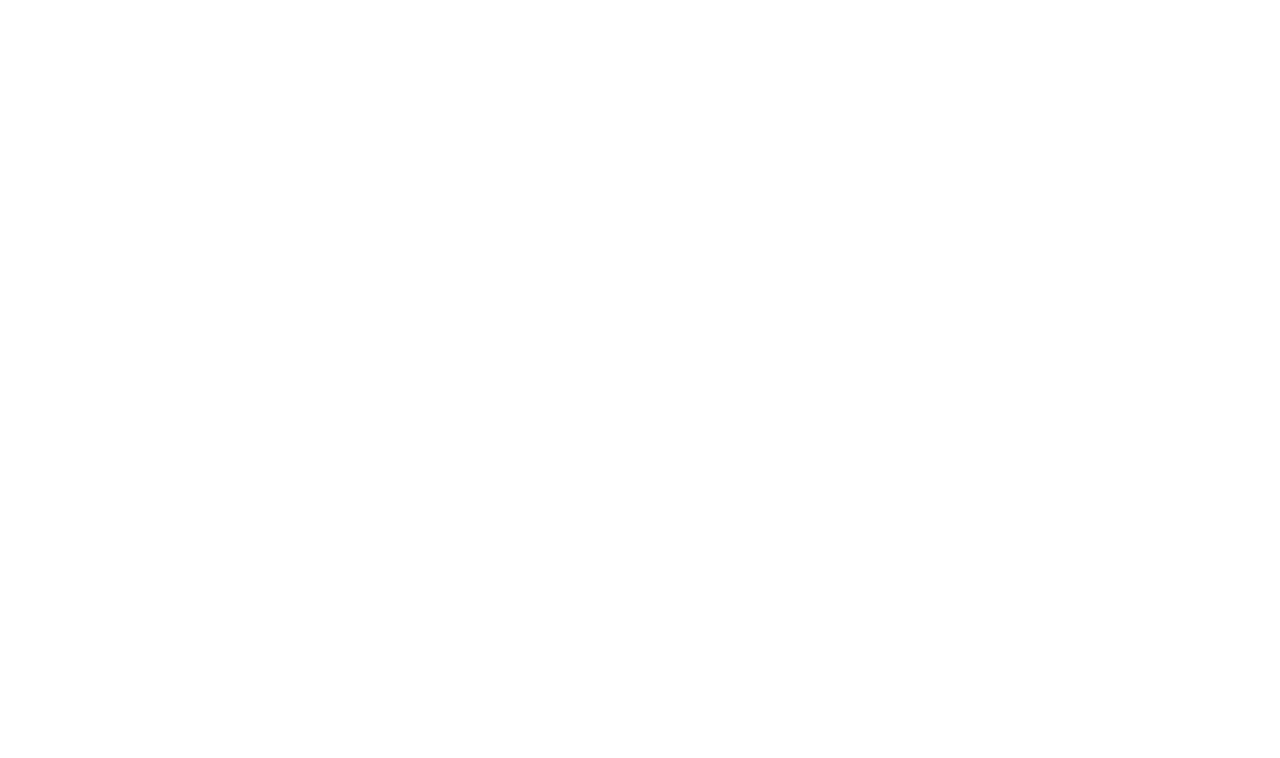
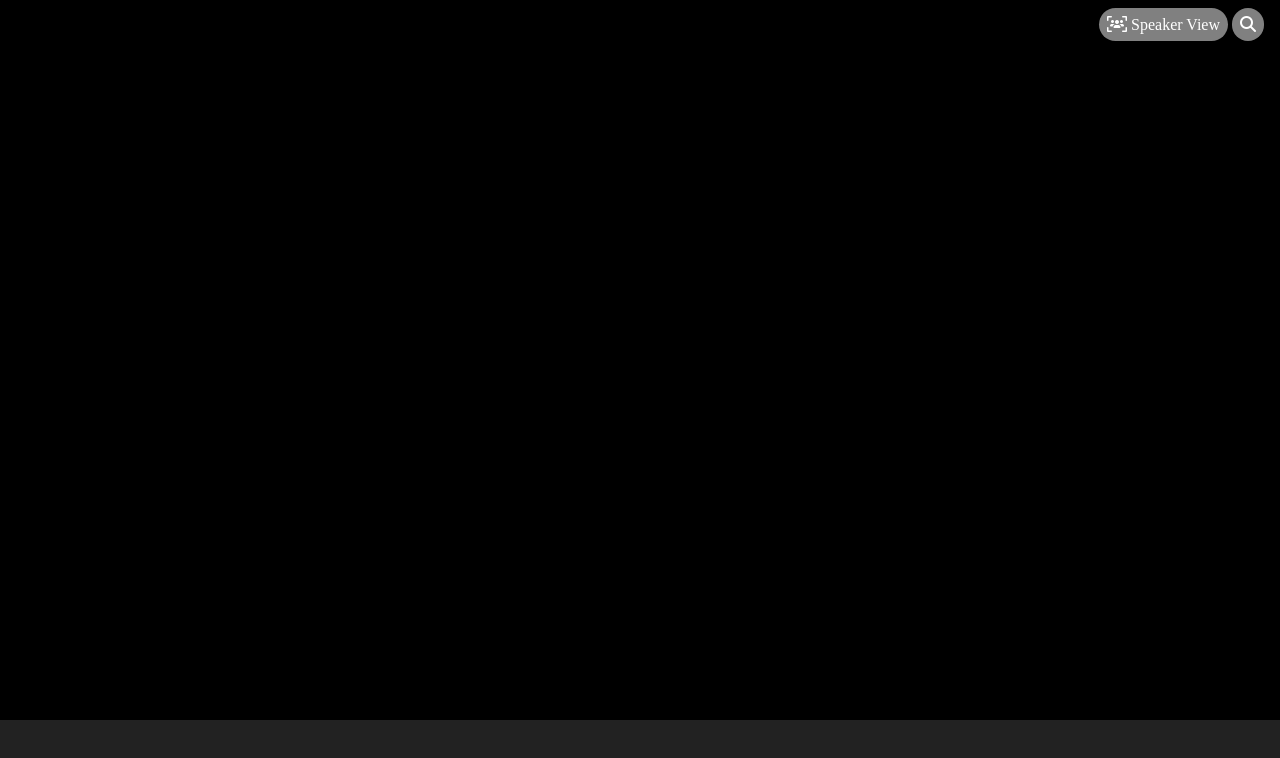
Before and after one commit to AntoninoIrrera/html-css-zoom, a plain HTML site: page inde.html in a window 1280 px wide. Drawn offline with Linux system fonts and the light colour scheme.

Commit message:
pulsanti header

```diff
--- a/css/style.css
+++ b/css/style.css
@@ -3,3 +3,37 @@
     margin: 0;
     box-sizing: border-box;
 }
+
+header{
+    position: absolute;
+    right: 1rem;
+    top: 1rem;
+}
+
+.bottoni-up{
+    color: white;
+    background-color: grey;
+    padding: .5rem;
+    text-decoration: none;
+    border-radius: 25px;
+
+}
+
+main{
+
+    height: 90vh;
+    background-color: black;
+}
+
+
+
+
+
+
+
+
+
+footer{
+    height: 10vh;
+    background-color: #222222;
+}
--- a/inde.html
+++ b/inde.html
@@ -6,11 +6,14 @@
         <meta name="viewport" content="width=device-width, initial-scale=1.0">
         <title>Zoom</title>
         <link rel="stylesheet" href="./css/style.css">
+
+        <link rel="stylesheet" href="https://cdnjs.cloudflare.com/ajax/libs/font-awesome/6.2.0/css/all.min.css">
     </head>
     <body>
 
         <header>
-
+            <a class="bottoni-up" href="#"><i class="fa-solid fa-users-viewfinder"></i> Speaker View</a>
+            <a class="bottoni-up" href="#"><i class="fa-solid fa-magnifying-glass"></i></a>
         </header>
 
         <main>
```
